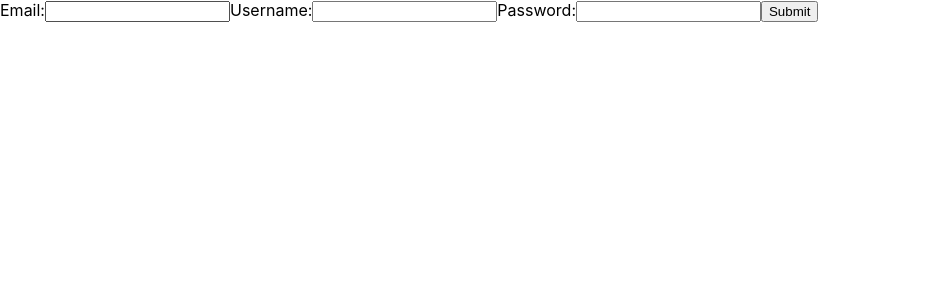
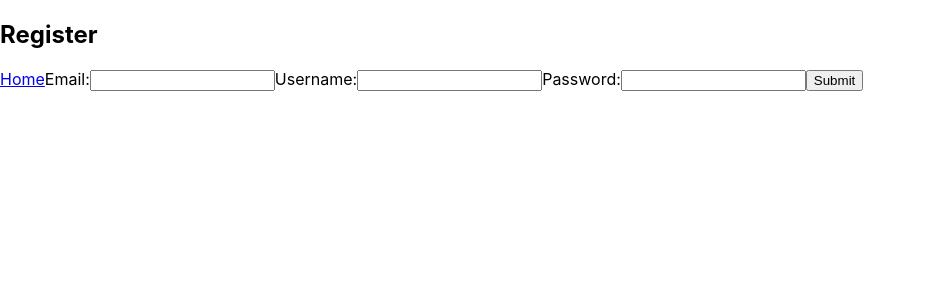
Before and after one commit to sundehakon/Hotell-React, a React (Create React App) app: page /register in a window 1280 px wide. Shown: the top 300 px of the page, without its empty margins (0-925 px from the left). Built offline with nearby package versions, Linux system fonts and the light colour scheme.

Commit message:
Added home links on pages - fixed room number

```diff
--- a/src/InputForm.js
+++ b/src/InputForm.js
@@ -26,6 +26,8 @@ const InputForm = () => {
 
     return (
         <form onSubmit={handleSubmit}>
+            <h2>Register</h2>
+            <a href='/'>Home</a>
             <label>
                 Email:
                 <input
--- a/src/RoomForm.js
+++ b/src/RoomForm.js
@@ -19,10 +19,11 @@ const RoomForm = () => {
     return (
         <div>
             <h2>Rooms</h2>
+            <a href='/'>Home</a>
             <ul>
                 {rooms.map(room => (
                     <li key={room._id}>
-                        Number: {room.number}<br/>
+                        Room number: {room.number}<br/>
                         Floor: {room.floor}<br/>
                         Availability: {room.availability}<br/>
                         Size: {room.size}<br/>
```
